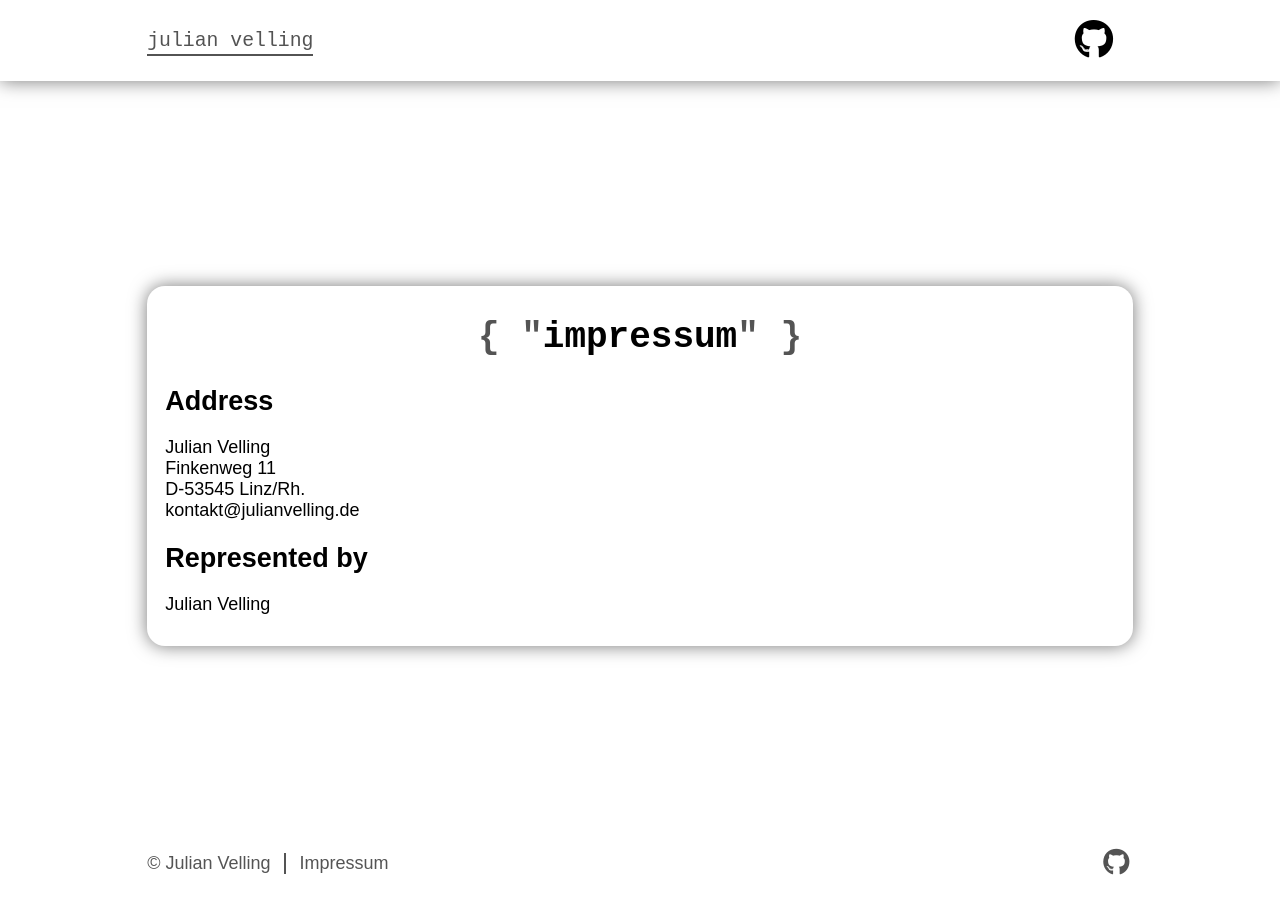
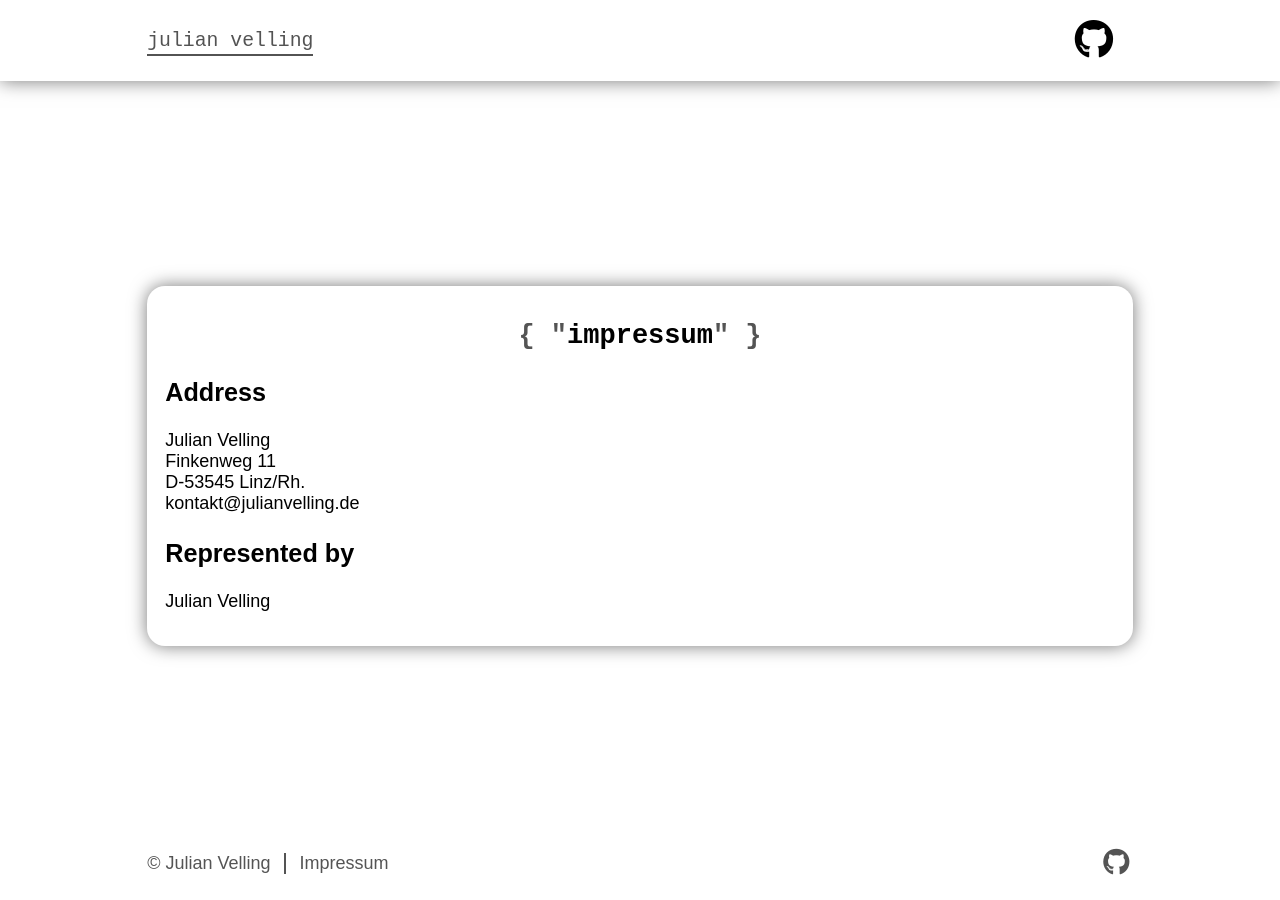
Before and after one commit to juve33/julianvelling.de, a Jekyll site: the page built from impressum.md, in a window 1280 px wide. Built offline with Jekyll 4.4.1, drawn with Linux system fonts in a browser that asks for light colours; nearby versions of some CDN libraries; our own code applies the rules of GitHub Pages for plain Markdown files.

Commit message:
fixed h1 and h2 font size on mobile

```diff
--- a/assets/css/main.css
+++ b/assets/css/main.css
@@ -193,7 +193,7 @@ h1 {
     margin-bottom: .4em;
 
     font-family: var(--secondary-font);
-    font-size: 1.5em;
+    font-size: 1.6em;
     text-align: center;
     text-transform: lowercase;
 }
@@ -216,4 +216,12 @@ h1::after {
 
 h2 {
     margin-bottom: .25em;
+
+    font-size: 1.4em;
 }
+
+@media (min-width: 544px) {
+    h1 {
+        font-size: 1.5em;
+	}
+}
```
